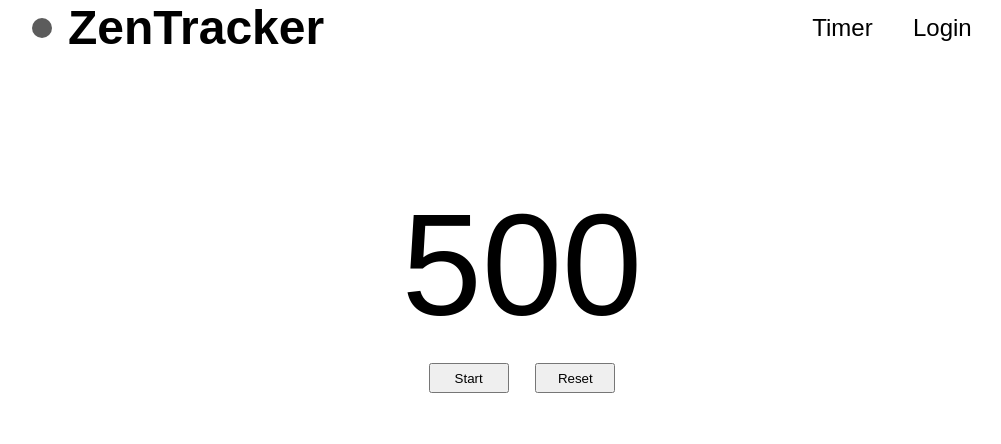
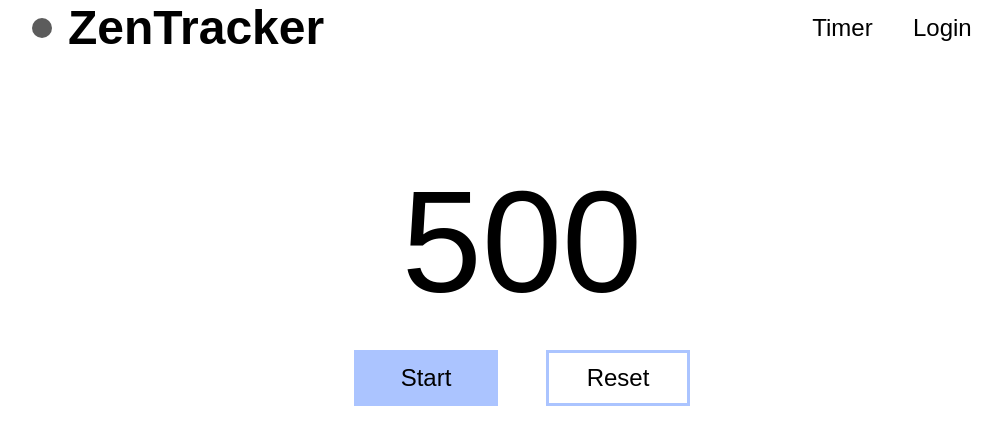
Before and after one commit to no-self-required/ZenTracker, a React (Create React App) app in the folder tracker/: page / in a window 1280 px wide. Shown: the top 444 px of the page, without its empty margins (118-1119 px from the left). Built offline with nearby package versions, Linux system fonts and the light colour scheme.

Commit message:
resize buttons, adjust colours

```diff
--- a/tracker/src/styling/main.scss
+++ b/tracker/src/styling/main.scss
@@ -18,11 +18,33 @@
     #stop-button,
     #ok-button,
     #reset-button {
+      font-family: 'Hind Madurai', sans-serif;
+      font-size: 24px;
       width: 6em;
       height: 2.3em;
       margin: 1em;
     }
 
+    #start-button {
+      background-color: #ABC4FF;
+      border: none;
+    }
+
+    #reset-button {
+      background-color: white;
+      border-style: solid;
+      border-color: #ABC4FF;
+      border-width: 3px;
+    }
+
+    #stop-button {
+      background-color: #C1D3FE;
+      border: none;
+    }
+
+    #stop-button:hover {
+      background-color: #ABC4FF;
+    }
     #timer {
       border: none;
       font-size: 144px;
```
